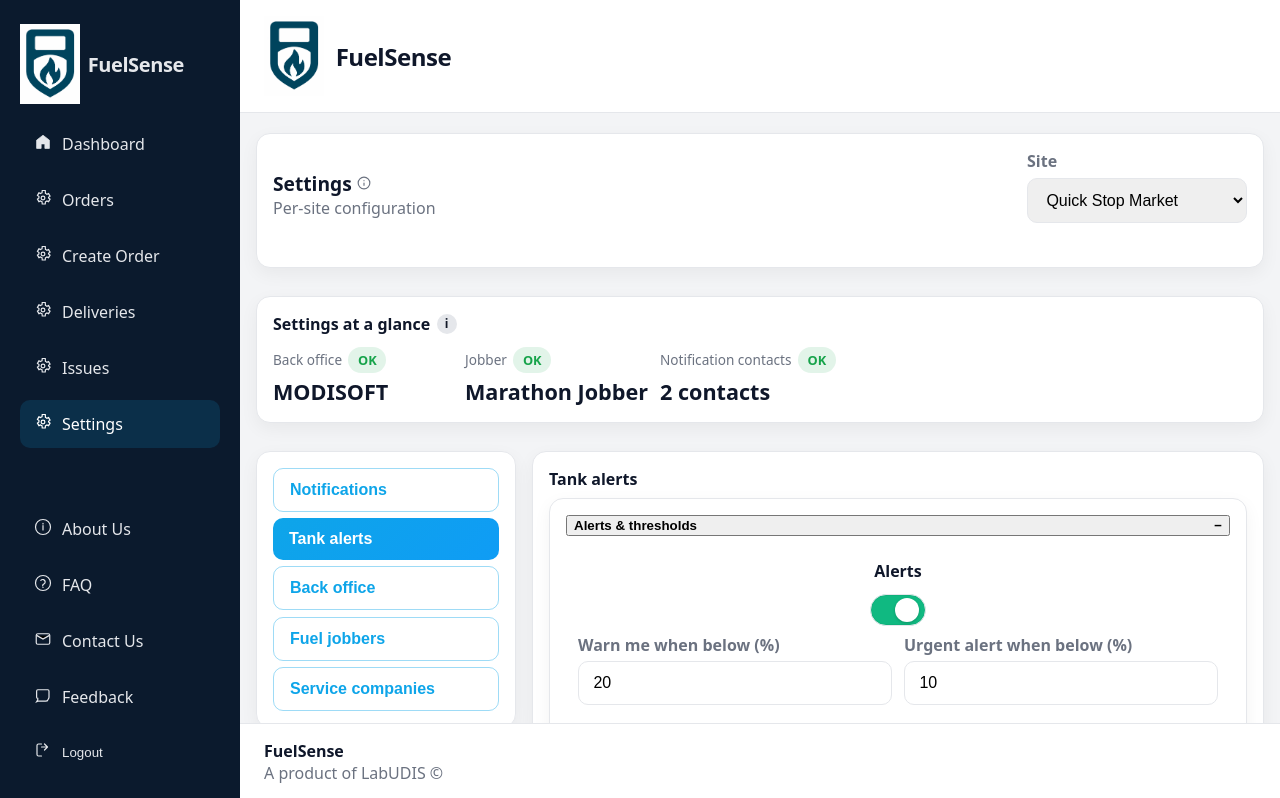
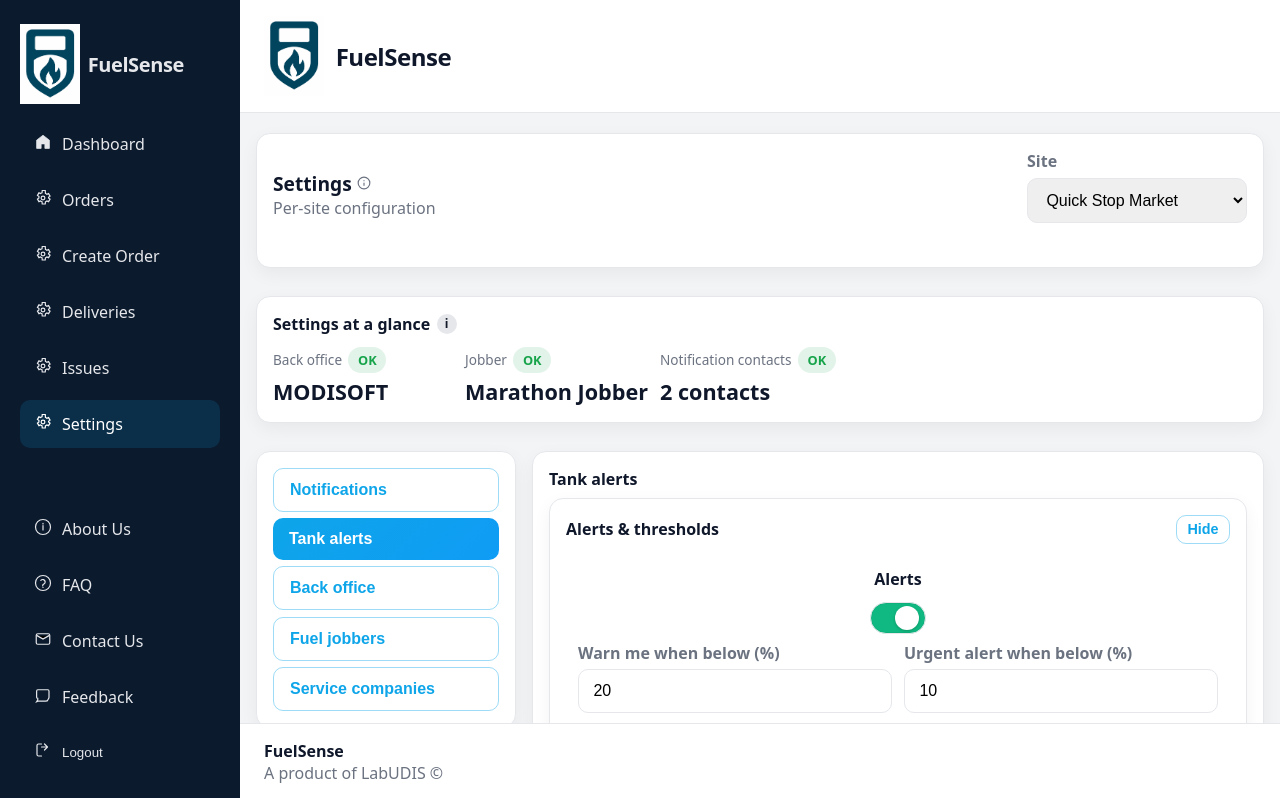
Before and after one commit to arifmanasiya/FuelSense, a React (Vite) app: page /FuelSense/settings in a window 1280 px wide. Shown: the top 798 px of the page. Built offline with nearby package versions, Linux system fonts and the light colour scheme; sample sign-in values are in the browser's storage.

Commit message:
Align tank collapsibles with other sections

```diff
--- a/src/pages/SettingsPage.tsx
+++ b/src/pages/SettingsPage.tsx
@@ -120,16 +120,18 @@ export default function SettingsPage() {
 
   const Collapsible: React.FC<{ id: string; title: string; children: React.ReactNode }> = ({ id, title, children }) => (
     <div className="card" style={{ margin: 0 }}>
-      <button
-        type="button"
-        onClick={() => toggleCard(id)}
-        aria-expanded={cardOpen[id] ?? true}
-        className="card-header"
-        style={{ width: '100%', textAlign: 'left', display: 'flex', justifyContent: 'space-between', alignItems: 'center' }}
-      >
+      <div className="card-header" style={{ display: 'flex', alignItems: 'center', justifyContent: 'space-between', gap: '0.5rem' }}>
         <span style={{ fontWeight: 700 }}>{title}</span>
-        <span style={{ fontWeight: 700 }}>{cardOpen[id] ?? true ? '−' : '+'}</span>
-      </button>
+        <button
+          type="button"
+          className="button ghost"
+          onClick={() => toggleCard(id)}
+          aria-expanded={cardOpen[id] ?? true}
+          style={{ padding: '0.35rem 0.65rem', fontSize: '0.9rem' }}
+        >
+          {cardOpen[id] ?? true ? 'Hide' : 'Show'}
+        </button>
+      </div>
       {cardOpen[id] ?? true ? <div style={{ padding: '0.75rem' }}>{children}</div> : null}
     </div>
   );
```
